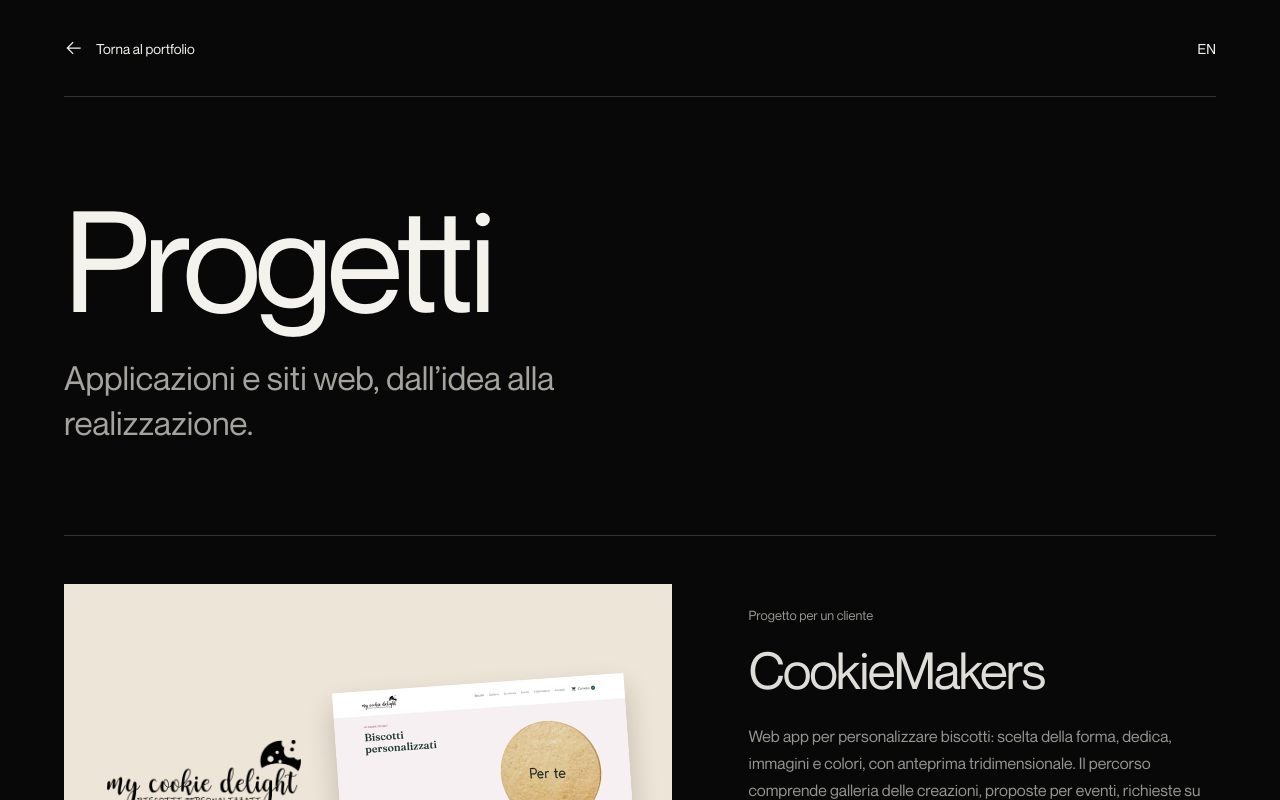
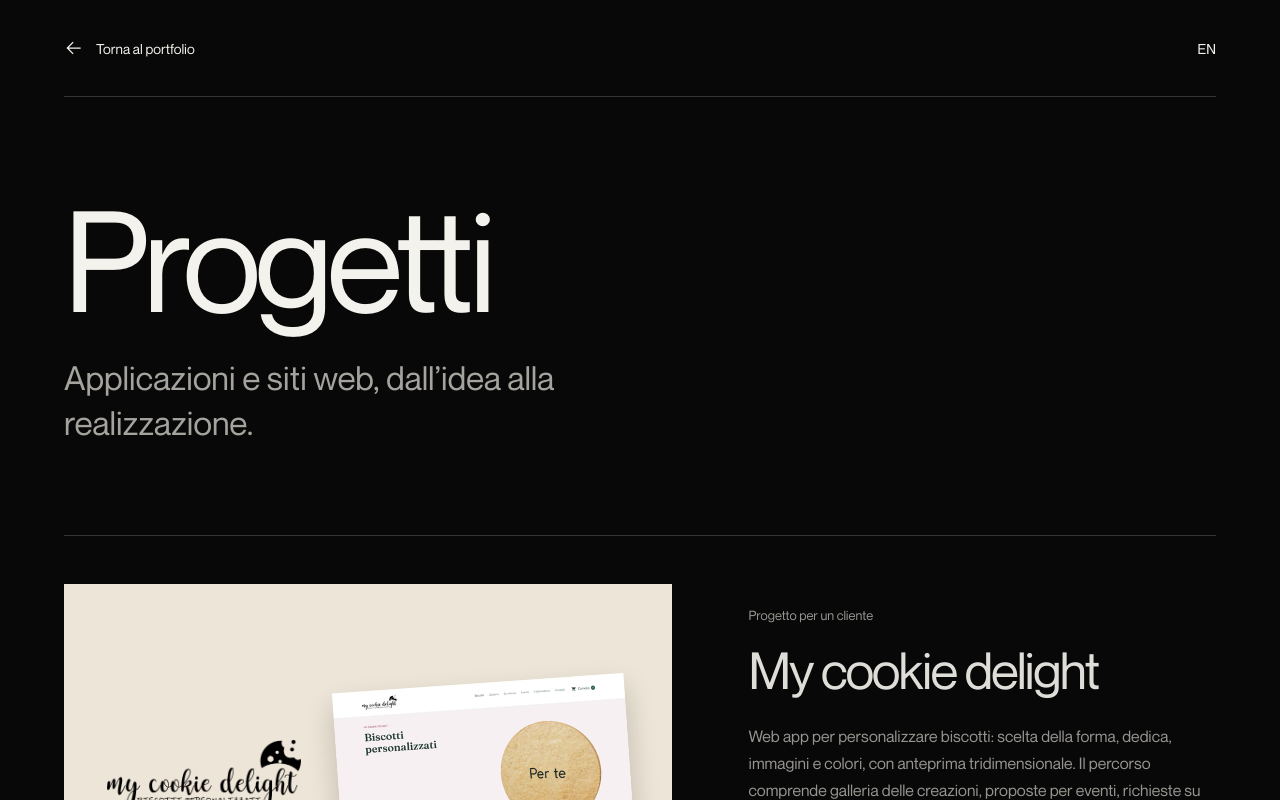
Before and after one commit to gioelevalori/gioele-valori-portfolio, an Angular app: page /progetti in a window 1280 px wide. Shown: the top 800 px of the page. Built offline with nearby package versions, Linux system fonts and the light colour scheme.

Commit message:
Rename CookieMakers to My cookie delight and update website link

```diff
--- a/src/content/project-studies.json
+++ b/src/content/project-studies.json
@@ -1,7 +1,7 @@
 [
   {
     "slug": "cookiemakers",
-    "name": "CookieMakers",
+    "name": "My cookie delight",
     "subtitle": "Un’idea da personalizzare, prima ancora di ordinarla.",
     "problem": "Permettere al cliente di vedere come sarà un biscotto personalizzato, prima di proseguire con la richiesta.",
     "approach": "Un configuratore Angular collega forma, dedica, immagini e colori a un’anteprima Three.js. Galleria, eventi e carrello fanno parte dello stesso percorso.",
--- a/src/portfolio-data.ts
+++ b/src/portfolio-data.ts
@@ -1,5 +1,5 @@
 export const PROJECTS=[
- {slug:'cookiemakers',kind:'client',name:'CookieMakers',title:'CookieMakers — My Cookie Delight',category:'WEB APP / ONLINE',context:'BISCOTTI PERSONALIZZATI',visual:'',image:'projects/cookiemakers.png',domain:'gioelevalori.github.io/cookiemakers',url:'https://gioelevalori.github.io/cookiemakers/#/',demo:false,summary:'Un biscotto personalizzato, dalla forma all’anteprima 3D.',description:'Web app per personalizzare biscotti: scelta della forma, dedica, immagini e colori, con anteprima tridimensionale. Il percorso comprende galleria delle creazioni, proposte per eventi, richieste su misura e carrello.',tags:['Angular','TypeScript','Three.js','Angular Material'],contribution:'Il cliente mi ha affidato l’idea; ho curato da solo progettazione e sviluppo. Ho costruito l’interfaccia con Angular e Angular Material e integrato Three.js per l’anteprima 3D.',availability:'Scheda progetto · descrizione, tecnologie e sito online.'},
+ {slug:'cookiemakers',kind:'client',name:'My cookie delight',title:'My cookie delight',category:'WEB APP / ONLINE',context:'BISCOTTI PERSONALIZZATI',visual:'',image:'projects/cookiemakers.png',domain:'mycookiedelight.it',url:'https://mycookiedelight.it/',demo:false,summary:'Un biscotto personalizzato, dalla forma all’anteprima 3D.',description:'Web app per personalizzare biscotti: scelta della forma, dedica, immagini e colori, con anteprima tridimensionale. Il percorso comprende galleria delle creazioni, proposte per eventi, richieste su misura e carrello.',tags:['Angular','TypeScript','Three.js','Angular Material'],contribution:'Il cliente mi ha affidato l’idea; ho curato da solo progettazione e sviluppo. Ho costruito l’interfaccia con Angular e Angular Material e integrato Three.js per l’anteprima 3D.',availability:'Scheda progetto · descrizione, tecnologie e sito online.'},
  {slug:'cali-al-sole',kind:'client',name:'Cali al Sole',title:'Cali al Sole — Endurance Battle',category:'SITO WEB / ONLINE',context:'CALISTHENICS / EVENTO SPORTIVO',visual:'',image:'projects/cali-al-sole.png',domain:'calialsole.it',url:'https://calialsole.it/',demo:false,summary:'Il sito di un evento di calisthenics, tra gara e community.',description:'Sito dedicato all’Endurance Battle di Cali al Sole. Presenta l’evento di calisthenics, le informazioni sulla gara, le edizioni e i contatti, con contenuti video e una sezione di domande frequenti.',tags:['WordPress'],contribution:'Partendo dall’idea del cliente, ho curato da solo progettazione, sviluppo e configurazione WordPress. Ho organizzato contenuti e navigazione per rendere accessibili informazioni sulla gara, edizioni e contatti.',availability:'Scheda progetto · descrizione, tecnologie e sito online.'},
  {"slug":"libera-ui","kind":"opensource","name":"LiberaUI","title":"LiberaUI — componenti Angular","category":"OPEN SOURCE / ONLINE","context":"LIBRERIA DI COMPONENTI ANGULAR","visual":"","image":"projects/libera-ui.png","domain":"gioelevalori.github.io/liberaui","url":"https://gioelevalori.github.io/liberaui/#/","demo":false,"summary":"Componenti Angular riutilizzabili, da provare e personalizzare.","description":"Una libreria open source di componenti Angular con documentazione, esempi e un playground interattivo. Riunisce controlli per i form, pulsanti, tabelle, card e animazioni; il playground permette di personalizzare un pulsante e vedere subito il risultato.","tags":["Angular","TypeScript","CSS"],"contribution":"Ho realizzato LiberaUI per raccogliere componenti riutilizzabili e mostrarne l’utilizzo in un sito di documentazione. Il playground usa il componente reale della libreria e aggiorna l’esempio di codice mentre cambiano le opzioni. Il progetto è distribuito con licenza MIT.","availability":"Progetto open source · documentazione e playground online."},
  {slug:'spazio',kind:'demo',name:'Spazio',image:'',domain:'Demo nel portfolio',url:'#spazio',demo:true,summary:'Attività e scadenze, in un unico posto.',title:'Spazio — attività, senza rumore',category:'CONCEPT / DEMO',context:'PROGETTO DIMOSTRATIVO',visual:'spazio.',description:'Una bacheca per creare attività, impostare scadenze e seguirle fino alla conclusione. La versione Full Stack utilizza Angular, API ASP.NET Core con autenticazione e PostgreSQL; ogni sessione dimostrativa dispone di attività private.',tags:['Angular','ASP.NET Core','PostgreSQL'],contribution:'Progetto dimostrativo con frontend Angular, API ASP.NET Core 10, autenticazione tramite ASP.NET Core Identity e persistenza PostgreSQL. Le attività sono private per ciascun utente. La demo pubblica funziona nel browser; il backend è disponibile nel repository e si avvia separatamente.',availability:'Demo frontend interattiva · dati salvati solo nel browser.'}
--- a/src/project-preview.component.ts
+++ b/src/project-preview.component.ts
@@ -1,8 +1,8 @@
 import { Component, Input } from '@angular/core';
 
 @Component({selector:'app-project-preview',standalone:true,template:`
-<span class="brand-stage" [class.brand-cookie]="name==='CookieMakers'" [class.brand-cali]="name==='Cali al Sole'" [class.brand-libera]="name==='LiberaUI'" [class.has-screen]="!wide">
- @if(name==='CookieMakers'){<img class="brand-mark" src="projects/cookiemakers-mark.webp" alt="My Cookie Delight" width="828" height="293" [loading]="eager?'eager':'lazy'">}
+<span class="brand-stage" [class.brand-cookie]="name==='My cookie delight'" [class.brand-cali]="name==='Cali al Sole'" [class.brand-libera]="name==='LiberaUI'" [class.has-screen]="!wide">
+ @if(name==='My cookie delight'){<img class="brand-mark" src="projects/cookiemakers-mark.webp" alt="My Cookie Delight" width="828" height="293" [loading]="eager?'eager':'lazy'">}
  @else if(name==='Cali al Sole'){<img class="brand-mark" src="projects/cali-al-sole-logo.png" alt="Cali al Sole" width="600" height="600" [loading]="eager?'eager':'lazy'">}
  @else if(name==='LiberaUI'){<img class="brand-mark brand-libera-mark" src="projects/liberaui-mark.svg" alt="LiberaUI" width="32" height="32">}
  @else{<span class="brand-wordmark">{{name}}<span class="brand-period">.</span></span>}
```
